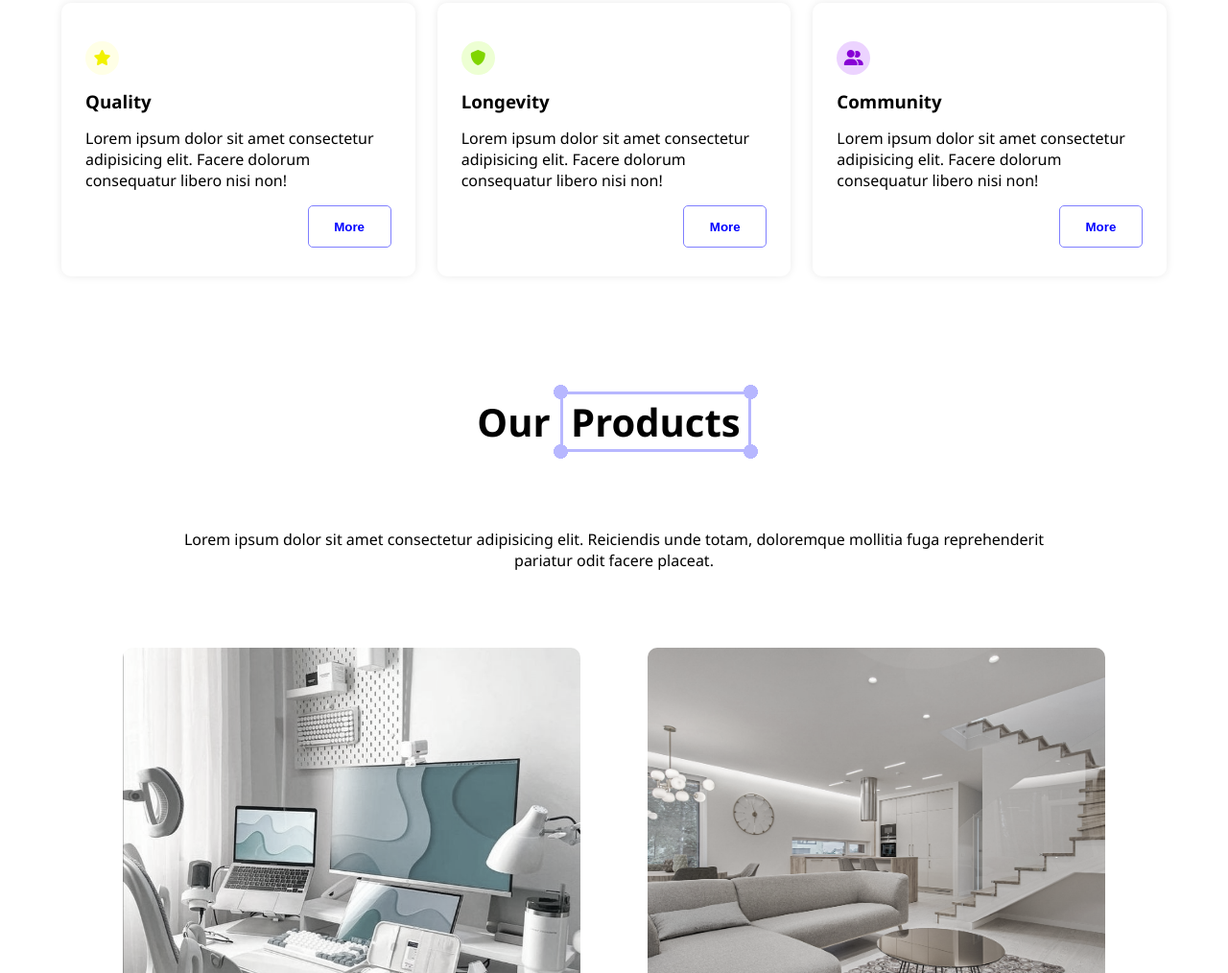
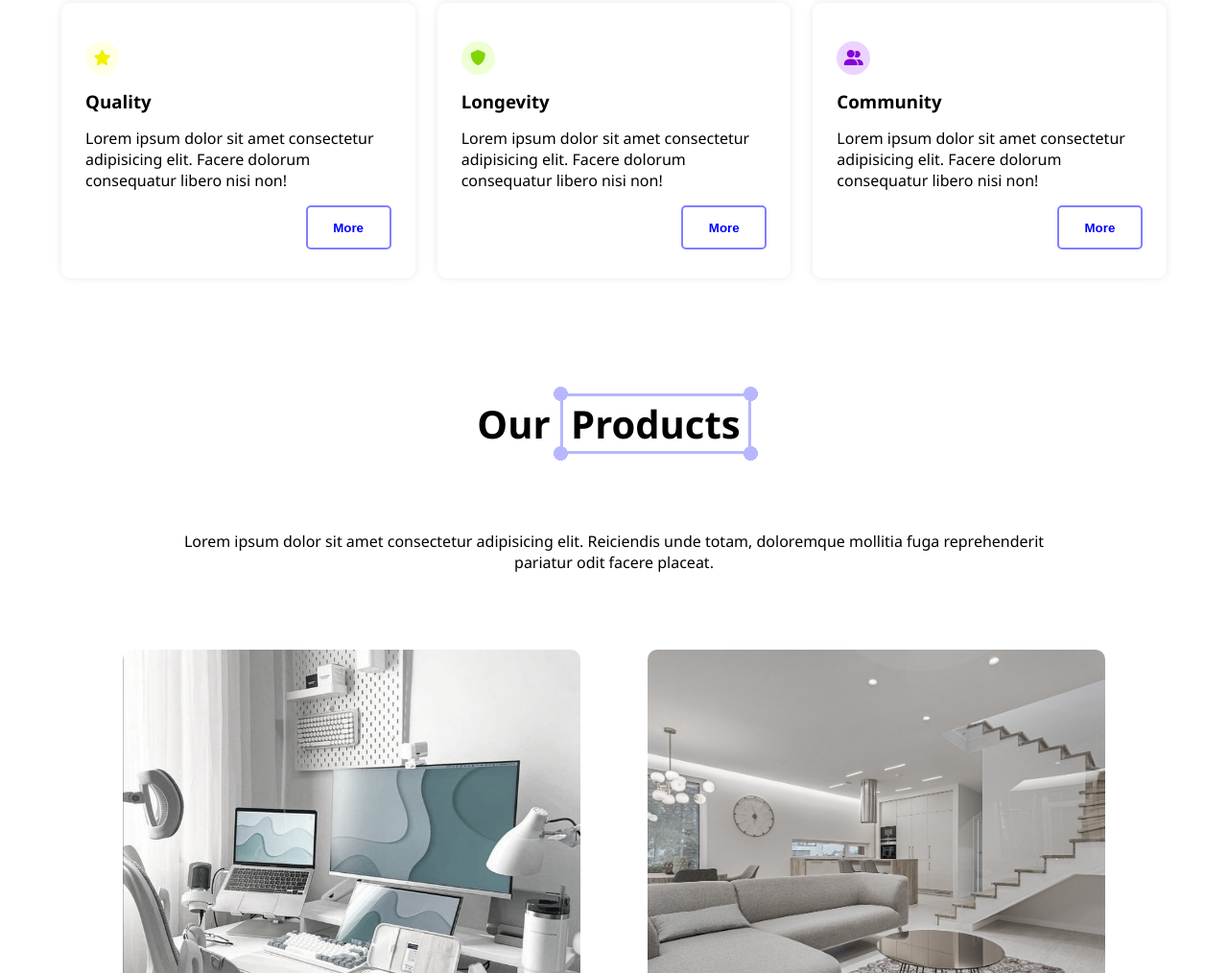
Before and after one commit to thejoshuadibs/dockspace, a plain HTML site: page index.html in a window 1280 px wide. Shown: the part 1907-2921 px from the top of the page at 96% size. Drawn offline with Linux system fonts and the light colour scheme.

Commit message:
patch(same button): patch the same button
Patched the same button again.

```diff
--- a/styles/style.css
+++ b/styles/style.css
@@ -504,7 +504,7 @@ a::active {
 
 .cardbutton button {
   padding: 1em 2em;
-  border: 1px solid rgb(127, 127, 255);
+  border: 2px solid rgb(127, 127, 255);
   color: rgb(0, 0, 255);
   border-radius: 5px;
   background: none;
@@ -1021,6 +1021,7 @@ footer {
     background-color: black;
     color: white;
     outline: none;
+    outline: none;
   }
 
   .signupform {
```
